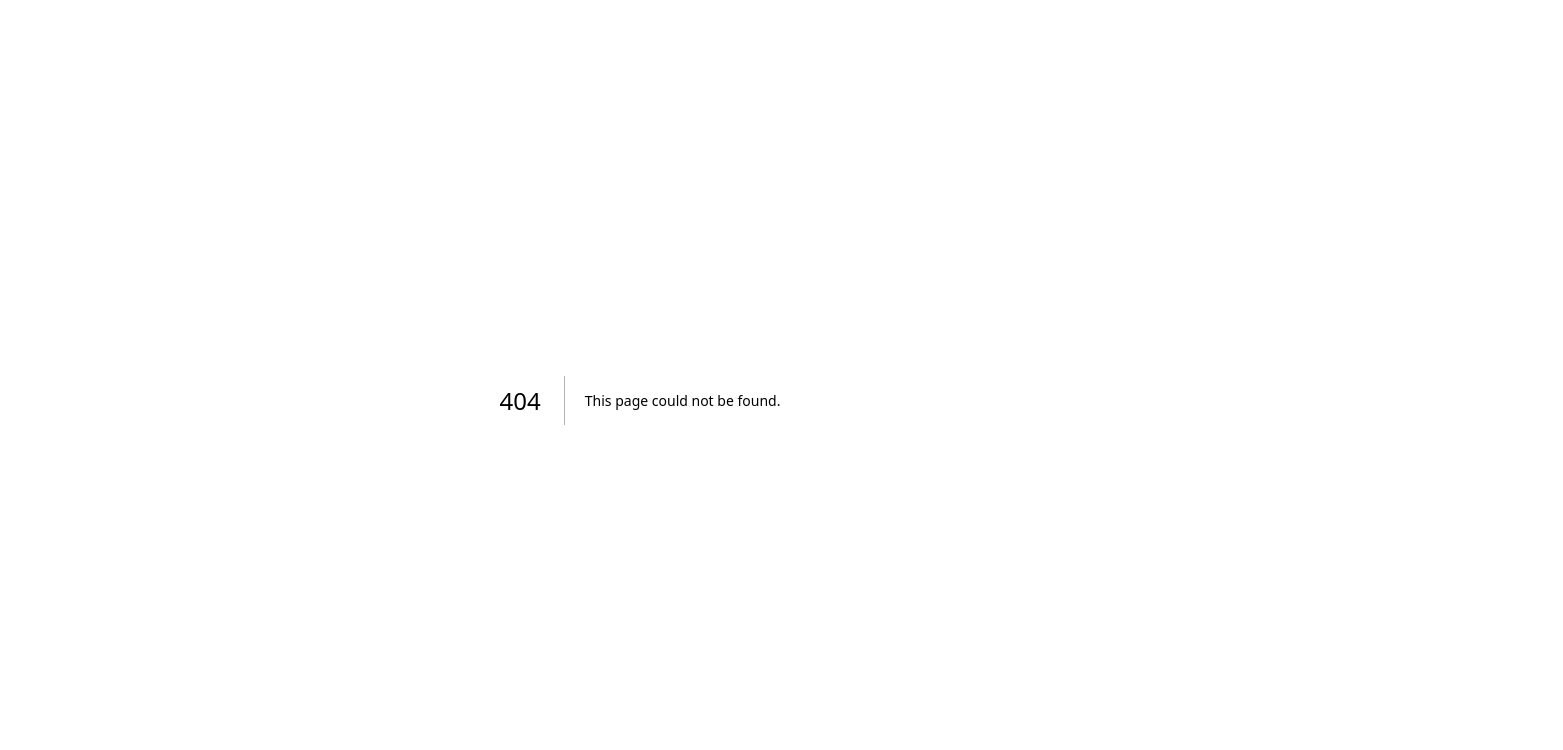
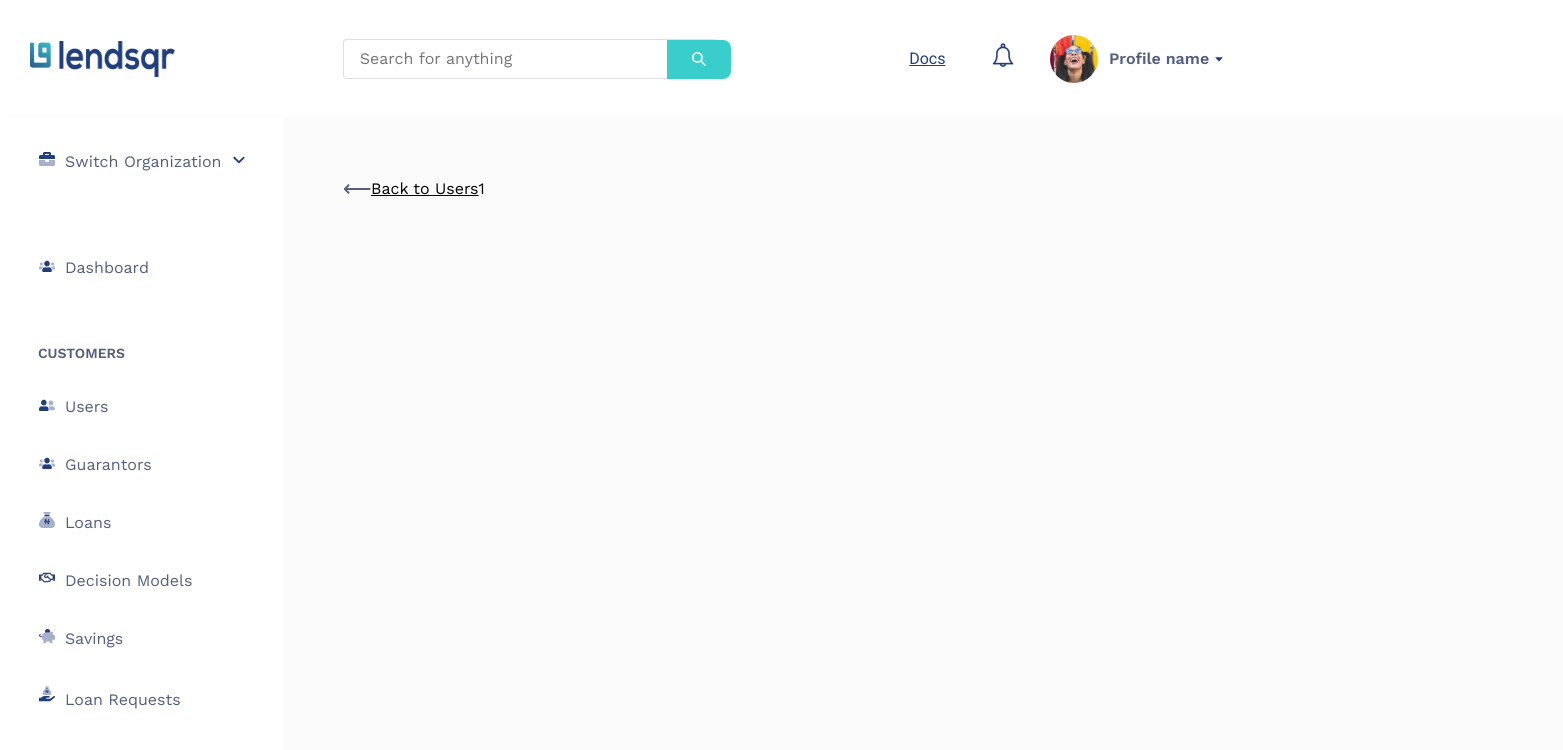
Before and after one commit to Olanrewajuemmanuel/lendsqr-fe-test, a Next.js app: page /users/1 in a window 1280 px wide. Before the commit this address had no page. Shown: the top 750 px of the page, 1563 px wide, since content can reach past the window. Built offline with nearby package versions, Linux system fonts and the light colour scheme.

Commit message:
feat: add the user and user details pages
Updated the styles and layout of the dashboard and its children

```diff
--- a/src/app/(dashboard)/layout.tsx
+++ b/src/app/(dashboard)/layout.tsx
@@ -1,3 +1,4 @@
+import styles from "@/components/Dashboard/styles.module.scss"
 import Header from "@/components/UI/Header";
 import SideBar from "@/components/UI/SideBar";
 import type { Metadata } from "next";
@@ -16,9 +17,9 @@ export default function DashboardLayout({
     return (
         <>
             <Header />
-            <div style={{ display: "flex" }}>
+            <div className={styles.flex}>
                 <SideBar />
-                <main>
+                <main className={styles.main}>
                     {children}
                 </main>
             </div>
--- /dev/null
+++ b/src/app/(dashboard)/users/[slug]/page.tsx
@@ -0,0 +1,11 @@
+export default function Page({ params }: Readonly<{ params: { slug: string } }>) {
+    return (
+        <div>
+            <a href="/users">
+                <svg width="28" height="10" viewBox="0 0 28 10" fill="none" xmlns="http://www.w3.org/2000/svg">
+                    <path d="M0.94997 5.35639C0.994502 5.47123 1.0613 5.5767 1.14684 5.66575L4.89684 9.41575C5.07263 9.5927 5.31285 9.69348 5.56248 9.69348C5.81211 9.69348 6.05232 9.5927 6.22812 9.41575C6.40508 9.23997 6.50586 8.99974 6.50586 8.75011C6.50586 8.50048 6.40508 8.26027 6.22812 8.08447L4.07187 5.93761H26.6562C27.1742 5.93761 27.5937 5.51809 27.5937 5.00011C27.5937 4.48213 27.1742 4.06261 26.6562 4.06261H4.07187L6.22812 1.91575C6.5961 1.54777 6.5961 0.952482 6.22812 0.584502C5.86014 0.216522 5.26485 0.216522 4.89687 0.584502L1.14687 4.3345C1.06133 4.42356 0.994532 4.52903 0.95 4.64386C0.901952 4.75636 0.876173 4.87706 0.875 5.00011C0.876172 5.12316 0.901953 5.24386 0.95 5.35636L0.94997 5.35639Z" fill="#545F7D" />
+                </svg>
+                Back to Users</a>
+            {params.slug}</div>
+    )
+}
--- /dev/null
+++ b/src/app/(dashboard)/users/loading.tsx
@@ -0,0 +1,3 @@
+export default function Loading() {
+    return <div>Loading...</div>
+}
--- /dev/null
+++ b/src/app/(dashboard)/users/page.tsx
@@ -0,0 +1,5 @@
+import Users from "@/components/Users";
+
+export default function Page() {
+    return <Users users={[]} />
+}
--- a/src/components/Dashboard/styles.module.scss
+++ b/src/components/Dashboard/styles.module.scss
@@ -1,5 +1,8 @@
 @import "../../styles/globals.scss";
 
-.dashboard {
+.main {
+  --padding: 3.75rem;
   background: #fbfbfb;
+  min-width: 100%;
+  padding: var(--padding);
 }
--- a/src/components/UI/SideBar.tsx
+++ b/src/components/UI/SideBar.tsx
@@ -22,7 +22,7 @@ export default function SideBar() {
             </section>
             <section aria-label="Customers">
                 <p>Customers</p>
-                <SideBarItem linkTo="/" text="Users" iconBefore={<svg width="16" height="13" viewBox="0 0 16 13" fill="none" xmlns="http://www.w3.org/2000/svg">
+                <SideBarItem linkTo="/users" text="Users" iconBefore={<svg width="16" height="13" viewBox="0 0 16 13" fill="none" xmlns="http://www.w3.org/2000/svg">
                     <path opacity="0.4" d="M12 6.40001C12.4747 6.40001 12.9387 6.25925 13.3334 5.99553C13.728 5.73182 14.0356 5.35699 14.2173 4.91845C14.399 4.4799 14.4465 3.99734 14.3539 3.53179C14.2613 3.06624 14.0327 2.6386 13.697 2.30295C13.3614 1.9673 12.9338 1.73873 12.4682 1.64612C12.0026 1.55352 11.5201 1.60105 11.0815 1.7827C10.643 1.96435 10.2682 2.27196 10.0044 2.66664C9.74073 3.06132 9.59997 3.52533 9.59997 4.00001C9.59997 4.63653 9.85283 5.24698 10.3029 5.69706C10.753 6.14715 11.3635 6.40001 12 6.40001ZM13.2 7.20001H13.105C12.7575 7.32001 12.39 7.40001 12 7.40001C11.61 7.40001 11.2425 7.32001 10.895 7.20001H10.8C10.29 7.20001 9.81997 7.34751 9.40747 7.58501C10.0175 8.24251 10.4 9.11501 10.4 10.08V11.04C10.4 11.095 10.3875 11.1475 10.385 11.2H14.8C15.1183 11.2 15.4235 11.0736 15.6485 10.8485C15.8736 10.6235 16 10.3183 16 10C16.0002 9.63225 15.9279 9.26806 15.7873 8.92826C15.6466 8.58846 15.4404 8.27971 15.1803 8.01967C14.9203 7.75962 14.6115 7.55339 14.2717 7.41274C13.9319 7.2721 13.5677 7.19981 13.2 7.20001Z" fill="#213F7D" />
                     <path d="M4.8 6.40002C5.35379 6.40002 5.89514 6.2358 6.3556 5.92813C6.81605 5.62047 7.17494 5.18317 7.38686 4.67153C7.59879 4.1599 7.65424 3.59691 7.5462 3.05377C7.43816 2.51062 7.17149 2.01171 6.7799 1.62012C6.38831 1.22853 5.8894 0.961859 5.34625 0.853821C4.80311 0.745782 4.24012 0.801232 3.72849 1.01316C3.21685 1.22508 2.77955 1.58397 2.47189 2.04442C2.16422 2.50488 2 3.04623 2 3.60002C1.9998 3.96778 2.07209 4.33197 2.21274 4.67177C2.35338 5.01157 2.55962 5.32031 2.81966 5.58036C3.0797 5.8404 3.38845 6.04664 3.72825 6.18728C4.06805 6.32793 4.43224 6.40022 4.8 6.40002ZM6.72 7.20002H6.5125C5.97911 7.46073 5.39369 7.59747 4.8 7.60002C4.185 7.60002 3.61 7.45002 3.0875 7.20002H2.88C2.11624 7.20022 1.38381 7.50371 0.843752 8.04377C0.30369 8.58383 0.000198819 9.31626 0 10.08L0 10.8C0 11.1183 0.126428 11.4235 0.351472 11.6485C0.576515 11.8736 0.88174 12 1.2 12H8.4C8.71826 12 9.02349 11.8736 9.24853 11.6485C9.47357 11.4235 9.6 11.1183 9.6 10.8V10.08C9.5998 9.31626 9.29631 8.58383 8.75625 8.04377C8.21619 7.50371 7.48376 7.20022 6.72 7.20002Z" fill="#213F7D" />
                 </svg>
--- a/src/components/Users/index.tsx
+++ b/src/components/Users/index.tsx
@@ -1,10 +1,12 @@
+'use client';
+
 type User = {
     id: string,
     name: string;
 
 }
 
-export default function Users(props: User[]) {
+export default function Users(props: { users: User[] }) {
     return (
         <div>
             <h3>Users</h3>
--- a/src/styles/globals.scss
+++ b/src/styles/globals.scss
@@ -74,6 +74,10 @@ $fs-large--two: 1.375rem;
   justify-content: space-around;
 }
 
+.flex {
+  display: flex;
+}
+
 .button {
   min-width: min(447px, 100%);
   height: 50px;
```
Also changed, not shown: src/components/Dashboard/index.tsx (+3 -4 lines).
